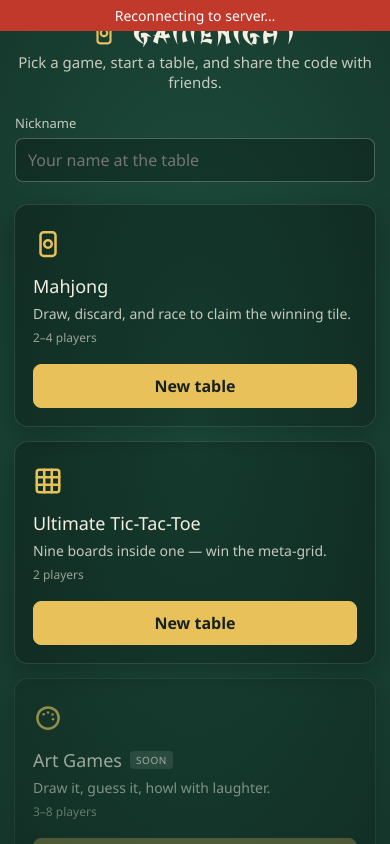
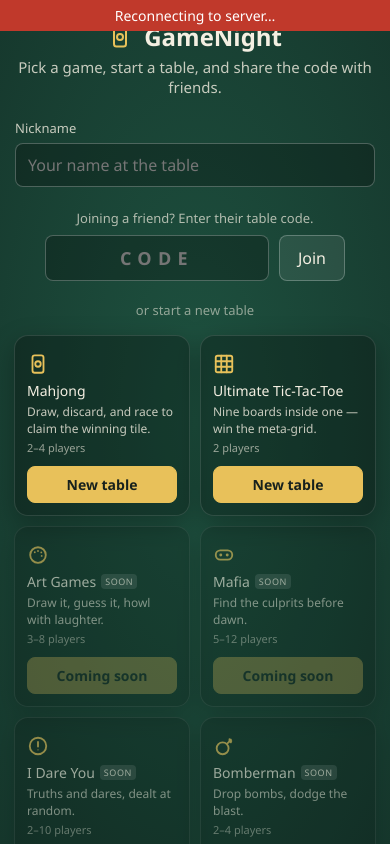
Before and after one commit to Pasionfruit/Mahjong, a React (Vite) app in the folder client/: page / in a window 390 px wide. Built offline with nearby package versions, Linux system fonts and the light colour scheme; no server answers.

Commit message:
Implements UI changes to homepage fonts and the menu buttons in the Ultimate Tic-Tac-Toe

```diff
--- a/client/src/screens/Home.tsx
+++ b/client/src/screens/Home.tsx
@@ -58,6 +58,25 @@ export default function Home() {
           />
         </label>
 
+        <div className="join-panel">
+          <span className="join-label">Joining a friend? Enter their table code.</span>
+          <div className="join-row">
+            <input
+              className="code-input"
+              value={code}
+              maxLength={4}
+              placeholder="CODE"
+              onChange={(e) => setCode(e.target.value.toUpperCase())}
+              onKeyDown={(e) => e.key === 'Enter' && join()}
+            />
+            <button className="btn" disabled={busy} onClick={join}>
+              Join
+            </button>
+          </div>
+        </div>
+
+        <div className="home-divider">or start a new table</div>
+
         <div className="game-grid">
           {GAMES.map((g) => (
             <div key={g.id} className={`game-card${g.available ? '' : ' soon'}`}>
@@ -81,23 +100,6 @@ export default function Home() {
           ))}
         </div>
 
-        <div className="join-panel">
-          <span className="join-label">Joining a friend? Enter their table code.</span>
-          <div className="join-row">
-            <input
-              className="code-input"
-              value={code}
-              maxLength={4}
-              placeholder="CODE"
-              onChange={(e) => setCode(e.target.value.toUpperCase())}
-              onKeyDown={(e) => e.key === 'Enter' && join()}
-            />
-            <button className="btn" disabled={busy} onClick={join}>
-              Join
-            </button>
-          </div>
-        </div>
-
         {error && <div className="error">{error}</div>}
       </div>
     </div>
--- a/client/src/styles/app.css
+++ b/client/src/styles/app.css
@@ -258,10 +258,7 @@ body {
 }
 
 .home-title {
-  font-family: 'Henshin', 'Inter Variable', 'Segoe UI', system-ui, sans-serif;
-  letter-spacing: 0.06em;
-  font-weight: 400;
-  font-size: 32px;
+  font-size: 30px;
   margin: 0 0 4px;
 }
 
@@ -349,6 +346,13 @@ body {
 .join-panel .join-row {
   max-width: 300px;
   margin: 0 auto;
+}
+
+.home-divider {
+  text-align: center;
+  opacity: 0.55;
+  font-size: 13px;
+  margin: 20px 0 16px;
 }
 
 /* ── lobby ──────────────────────────────────────────────────────────────── */
@@ -1574,12 +1578,45 @@ body {
   /* Home / lobby / overlays breathe less on small screens. */
   .home,
   .lobby { padding: 20px 14px; }
-  .home-title { font-size: 26px; }
-  .landing-card,
+  .home-title { font-size: 24px; }
   .lobby-card,
   .overlay-card { padding: 20px; }
-  .landing-title { font-size: 24px; }
   .room-code { font-size: 26px; letter-spacing: 0.2em; }
   .overlay-actions,
   .lobby-actions { flex-wrap: wrap; }
-}
+
+  /* Compact game cards: two per row, tighter spacing. */
+  .game-grid {
+    grid-template-columns: repeat(2, minmax(0, 1fr));
+    gap: 10px;
+  }
+  .game-card {
+    min-width: 0;
+    padding: 12px;
+    gap: 3px;
+  }
+  .game-card-icon {
+    font-size: 22px;
+    margin-bottom: 0;
+  }
+  .game-card-title {
+    font-size: 14px;
+    gap: 5px;
+    overflow-wrap: anywhere;
+  }
+  .game-card-tagline {
+    font-size: 12px;
+  }
+  .game-card-players {
+    font-size: 11px;
+  }
+  .game-card-btn {
+    margin-top: 8px;
+    padding: 8px 10px;
+    font-size: 14px;
+  }
+  .soon-badge {
+    font-size: 9px;
+    padding: 1px 4px;
+  }
+}
```
